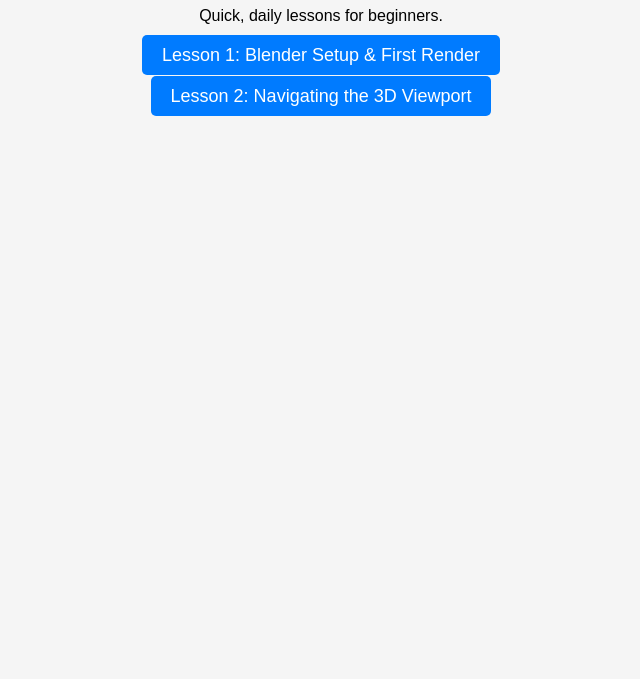
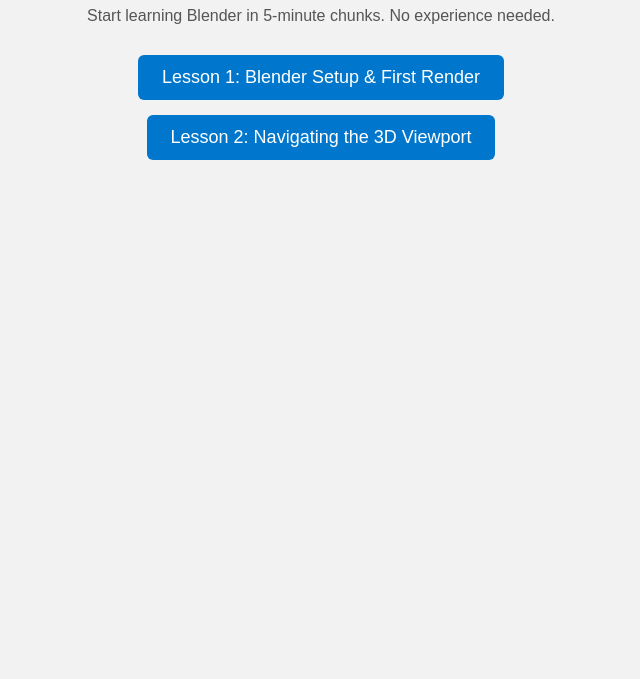
Before and after one commit to aron112233/aron112233.github.io, a plain HTML site: page index.html in a window 1280 px wide. Shown: the part 121-800 px from the top of the page, without its empty margins (319-959 px from the left). Drawn offline with Linux system fonts and the light colour scheme.

Commit message:
Update index.html

```diff
--- a/index.html
+++ b/index.html
@@ -2,42 +2,48 @@
 <html lang="en">
 <head>
   <meta charset="UTF-8">
+  <title>Blender Micro-Lessons</title>
   <meta name="viewport" content="width=device-width, initial-scale=1.0">
-  <title>Blender Micro-Lessons</title>
   <style>
     body {
       font-family: Arial, sans-serif;
+      background: #f2f2f2;
       text-align: center;
       padding: 40px;
-      background-color: #f5f5f5;
     }
     h1 {
-      color: #333;
+      color: #222;
     }
-    ul {
-      list-style-type: none;
+    p {
+      color: #555;
+    }
+    .lesson-list {
+      margin-top: 30px;
+      list-style: none;
       padding: 0;
     }
-    li {
-      margin: 20px 0;
+    .lesson-list li {
+      margin: 15px 0;
     }
-    a {
+    .lesson-list a {
       text-decoration: none;
+      background: #0077cc;
       color: white;
-      background-color: #007bff;
-      padding: 10px 20px;
-      border-radius: 5px;
+      padding: 12px 24px;
+      border-radius: 6px;
+      display: inline-block;
       font-size: 18px;
     }
-    a:hover {
-      background-color: #0056b3;
+    .lesson-list a:hover {
+      background: #005fa3;
     }
   </style>
 </head>
 <body>
   <h1>Blender Micro-Lessons</h1>
-  <p>Quick, daily lessons for beginners.</p>
-  <ul>
+  <p>Start learning Blender in 5-minute chunks. No experience needed.</p>
+
+  <ul class="lesson-list">
     <li><a href="lesson-1.html">Lesson 1: Blender Setup & First Render</a></li>
     <li><a href="lesson-2.html">Lesson 2: Navigating the 3D Viewport</a></li>
   </ul>
```
